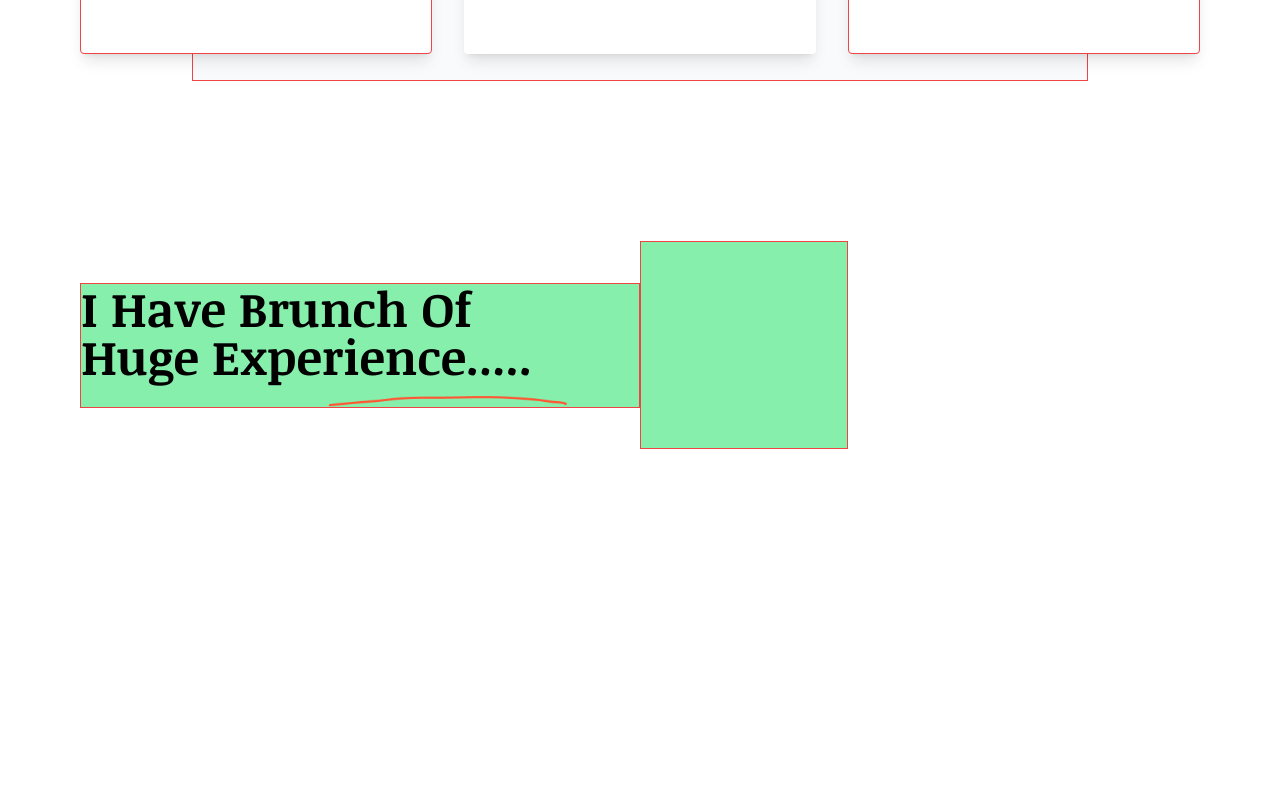
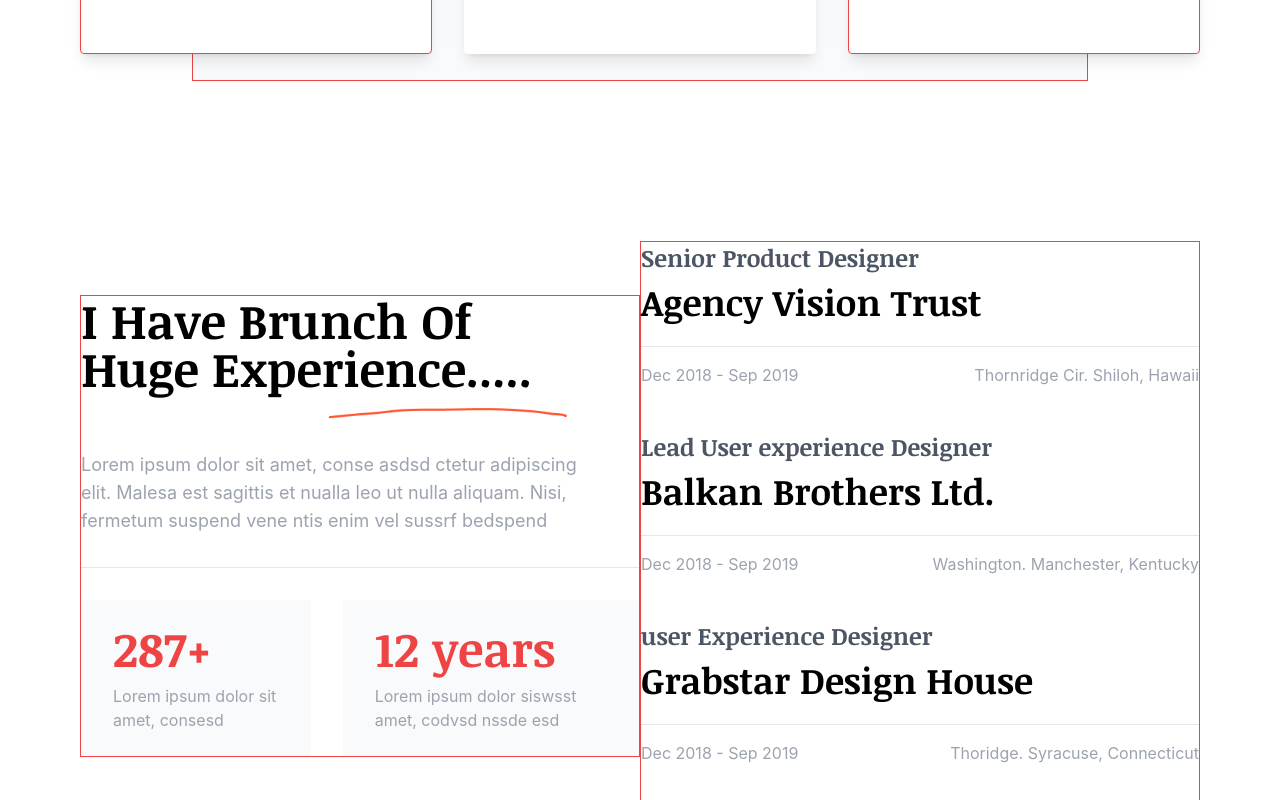
Before and after one commit to Avi-s-Work/alex, a Next.js app: page /fullpage in a window 1280 px wide. Shown: the part 1976-2776 px from the top of the page. Before the commit the page ends 2585 px from the top, so only its background shows below. Built offline with nearby package versions, Linux system fonts and the light colour scheme.

Commit message:
experience_section_almost_done

```diff
--- a/components/experience.js
+++ b/components/experience.js
@@ -4,7 +4,8 @@ export default function Experience() {
   return (
     <>
       <section className="w-full xl:px-96 lg:px-20 md:px-20 sm:px-10 px-10 grid grid-cols-2 items-center py-40">
-        <div className="bg-green-300 border border-red-500">
+        {/* Left Part */}
+        <div className="border border-red-500">
           {/* Heading  */}
           <div className="flex flex-col">
             <div>
@@ -21,8 +22,81 @@ export default function Experience() {
               />
             </div>
           </div>
+          {/* Details  */}
+          <div className="my-8">
+            <p className="text-lg text-gray-400">
+              Lorem ipsum dolor sit amet, conse asdsd ctetur adipiscing <br />{" "}
+              elit. Malesa est sagittis et nualla leo ut nulla aliquam. Nisi,{" "}
+              <br /> fermetum suspend vene ntis enim vel sussrf bedspend
+            </p>
+          </div>
+          <hr />
+          <div className="flex items-center justify-between gap-x-8 mt-8">
+            <div className="bg-gray-50 px-8 py-6">
+              <h1 className="text-5xl font-noticia text-red-500">287+</h1>
+              <p className="mt-3 text-base text-gray-400">
+                Lorem ipsum dolor sit amet, consesd
+              </p>
+            </div>
+            <div className="bg-gray-50 px-8 py-6">
+              <h1 className="text-5xl font-noticia text-red-500">12 years</h1>
+              <p className="mt-3 text-base text-gray-400">
+                Lorem ipsum dolor siswsst amet, codvsd nssde esd
+              </p>
+            </div>
+          </div>
         </div>
-        <div className="border border-red-500 w-52 h-52 bg-green-300"></div>
+        {/* Right Part */}
+        <div className="border border-red-500 grid grid-rows-3">
+          {/* Companies  */}
+          <div className="pb-11">
+            <h1 className="text-2xl font-noticia text-gray-600">
+              Senior Product Designer
+            </h1>
+            <h1 className="text-4xl font-noticia mt-2 mb-6">
+              Agency Vision Trust
+            </h1>
+            <hr />
+            <div className="flex items-center justify-between mt-4">
+              <p className="text-base text-gray-400">Dec 2018 - Sep 2019</p>
+              <p className="text-base text-gray-400">
+                Thornridge Cir. Shiloh, Hawaii
+              </p>
+            </div>
+          </div>
+          {/* Companies  */}
+          <div className="pb-11">
+            <h1 className="text-2xl font-noticia text-gray-600">
+              Lead User experience Designer
+            </h1>
+            <h1 className="text-4xl font-noticia mt-2 mb-6">
+              Balkan Brothers Ltd.
+            </h1>
+            <hr />
+            <div className="flex items-center justify-between mt-4">
+              <p className="text-base text-gray-400">Dec 2018 - Sep 2019</p>
+              <p className="text-base text-gray-400">
+                Washington. Manchester, Kentucky
+              </p>
+            </div>
+          </div>
+          {/* Companies  */}
+          <div>
+            <h1 className="text-2xl font-noticia text-gray-600">
+              user Experience Designer
+            </h1>
+            <h1 className="text-4xl font-noticia mt-2 mb-6">
+              Grabstar Design House
+            </h1>
+            <hr />
+            <div className="flex items-center justify-between mt-4">
+              <p className="text-base text-gray-400">Dec 2018 - Sep 2019</p>
+              <p className="text-base text-gray-400">
+                Thoridge. Syracuse, Connecticut
+              </p>
+            </div>
+          </div>
+        </div>
       </section>
     </>
   );
```
